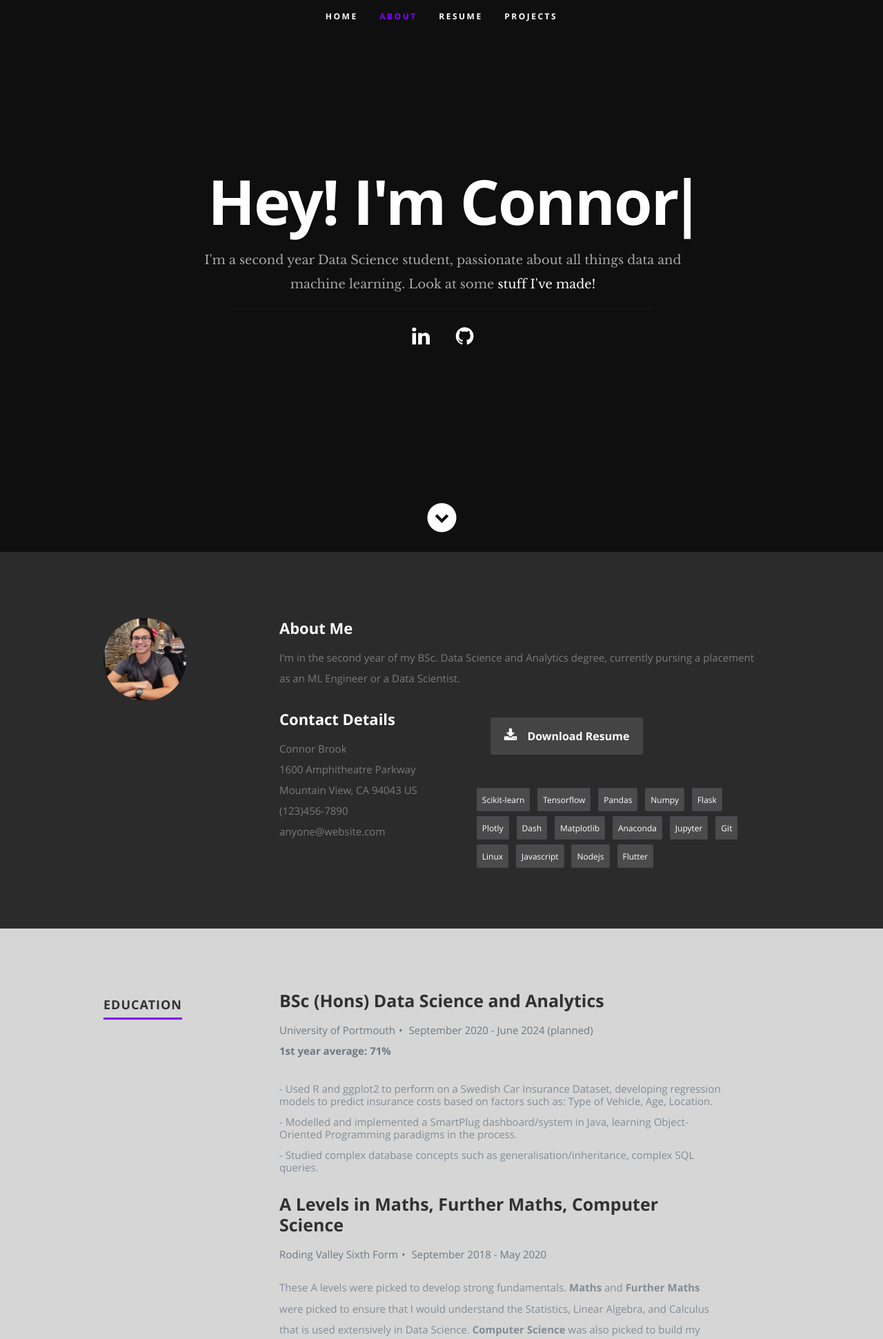
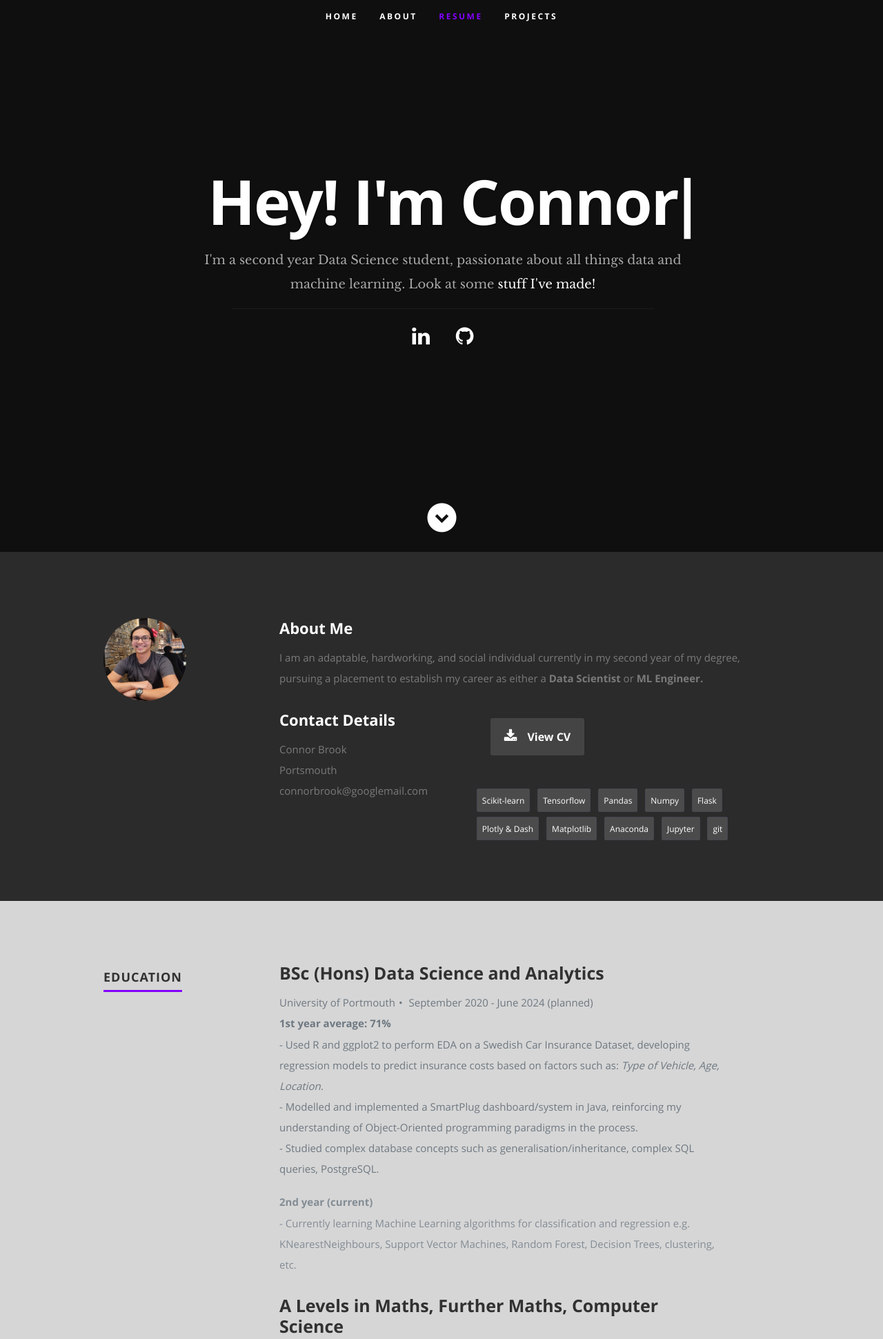
Before and after one commit to Viibrant/connorData.Science, a Flask app: page / in a window 1280 px wide. Shown: the top 1941 px of the page at 69% size. Run offline with Flask 2, Linux system fonts and the light colour scheme; some libraries are stand-ins or nearby versions.

Commit message:
amended details

```diff
--- a/templates/index.html
+++ b/templates/index.html
@@ -5,7 +5,6 @@
 <html class="no-js" lang="en">
 	<!--<![endif]-->
 	<head>
-
 		<!--- Basic Page Needs
     ================================================== -->
 		<meta charset="utf-8" />
@@ -13,8 +12,13 @@
 		<meta name="description" content="" />
 		<meta name="author" content="Connor Brook" />
 		<meta property="og:title" content="Connor Brook - Data Science student" />
-    <meta property="og:description" content="My CV/Portfolio/whatever you want to call it ;)" <meta property="og:type"
-        content="website" />
+		<meta
+			property="og:description"
+			content="My CV/Portfolio/whatever you want to call it ;)"
+			<meta
+			property="og:type"
+			content="website"
+		/>
 		<meta property="og:image" content="/static/assets/img/avatars/me.png" />
 		<meta property="og:url" content="https://www.connorData.Science" />
 
@@ -37,17 +41,13 @@
 		<script src="/static/js/modernizr.js"></script>
 		<script src="/static/js/typeit.index.umd.js"></script>
 
-
 		<!-- Favicons
 	================================================== -->
 		<link rel="shortcut icon" href="/static/favicon.png" />
 	</head>
 
-
-
-
 	<body>
-    <div id='loading_screen'></div>
+		<div id="loading_screen"></div>
 		<!-- Header
     ================================================== -->
 		<header id="home">
@@ -73,7 +73,8 @@
 				<div class="banner-text">
 					<h1 class="responsive-headline" id="type"></h1>
 					<h3>
-            I'm a second year Data Science student, passionate about all things data and machine learning. Look at some
+						I'm a second year Data Science student, passionate about all things
+						data and machine learning. Look at some
 						<a class="smoothscroll" href="#portfolio">stuff I've made! </a>
 					</h3>
 					<hr />
@@ -112,10 +113,9 @@
 					<h2>About Me</h2>
 
 					<p>
-            I'm in the second year of my
-            <span>BSc. Data Science and Analytics</span> degree, currently
-            pursing a placement as an <span>ML Engineer</span> or a
-            <span>Data Scientist</span>. <br />
+						I am an adaptable, hardworking, and social individual currently in
+						my second year of my degree, pursuing a placement to establish my
+						career as either a <b>Data Scientist</b> or <b>ML Engineer.</b>
 					</p>
 
 					<div class="row">
@@ -123,19 +123,17 @@
 							<h2>Contact Details</h2>
 							<p class="address">
 								<span>Connor Brook</span><br />
-                <span
-                  >1600 Amphitheatre Parkway<br />
-                  Mountain View, CA 94043 US </span
-                ><br />
-                <span>(123)456-7890</span><br />
-                <span>anyone@website.com</span>
+								<span>Portsmouth </span><br />
+								<span>connorbrook@googlemail.com</span>
 							</p>
 						</div>
 
 						<div class="columns download">
 							<p>
-                <a href="#" class="button"
-                  ><i class="fa fa-download"></i>Download Resume</a
+								<a
+									href="https://docs.google.com/document/d/1jROQGi0BFYiM3HxonFziT_lNFxg2jdLIosLFzE6yLUU/edit?usp=sharing"
+									class="button"
+									><i class="fa fa-download"></i>View CV</a
 								>
 							</p>
 						</div>
@@ -146,16 +144,11 @@
 								<li>Pandas</li>
 								<li>Numpy</li>
 								<li>Flask</li>
-                <li>Plotly</li>
-                <li>Dash</li>
+								<li>Plotly & Dash</li>
 								<li>Matplotlib</li>
 								<li>Anaconda</li>
 								<li>Jupyter</li>
-                <li>Git</li>
-                <li>Linux</li>
-                <li>Javascript</li>
-                <li>Nodejs</li>
-                <li>Flutter</li>
+								<li>git</li>
 							</ul>
 						</div>
 					</div>
@@ -184,27 +177,22 @@
 								University of Portmouth<span>&bull;</span>
 								<em class="date">September 2020 - June 2024 (planned)</em>
 								<br />
-                <b>1st year average: 71%</b>
+								<b>1st year average: 71%</b> <br />
+								- Used R and ggplot2 to perform EDA on a Swedish Car Insurance
+								Dataset, developing regression models to predict insurance costs
+								based on factors such as:
+								<i>Type of Vehicle, Age, Location.</i> <br />
+								- Modelled and implemented a SmartPlug dashboard/system in Java,
+								reinforcing my understanding of Object-Oriented programming
+								paradigms in the process. <br />
+								- Studied complex database concepts such as
+								generalisation/inheritance, complex SQL queries, PostgreSQL.
 							</p>
 							<p>
-              <ul>
-                <li>
-                  - Used R and ggplot2 to perform on a Swedish Car Insurance
-                  Dataset, developing regression models to predict insurance
-                  costs based on factors such as: Type of Vehicle, Age,
-                  Location.
-                </li>
-                <li>
-                  - Modelled and implemented a SmartPlug dashboard/system in
-                  Java, learning Object-Oriented Programming paradigms in the
-                  process.
-                </li>
-
-                <li>
-                  - Studied complex database concepts such as
-                  generalisation/inheritance, complex SQL queries.
-                </li>
-              </ul>
+								<b> 2nd year (current) </b> <br />
+								- Currently learning Machine Learning algorithms for
+								classification and regression e.g. KNearestNeighbours, Support
+								Vector Machines, Random Forest, Decision Trees, clustering, etc.
 							</p>
 						</div>
 					</div>
@@ -214,19 +202,14 @@
 						<div class="twelve columns">
 							<h3>A Levels in Maths, Further Maths, Computer Science</h3>
 							<p class="info">
-                Roding Valley Sixth Form<span
-                  >&bull;</span
-                >
+								Roding Valley Sixth Form<span>&bull;</span>
 								<em class="date">September 2018 - May 2020</em>
 							</p>
 							<p>
-                These A levels were picked to develop strong fundamentals.
-                <b>Maths</b> and <b>Further Maths </b> were picked to ensure
-                that I would understand the Statistics, Linear Algebra, and
-                Calculus that is used extensively in Data Science.
-                <b> Computer Science </b> was also picked to build my software
-                engineering background, important for a multi-discipline field
-                such as Data Science.
+								- Maths & Further Maths - essential for Data Science (e.g.
+								Statistics, Calculus, Linear Algebra) <br />
+								- Computer Science - provides a strong foundation in
+								programming/software engineering
 							</p>
 						</div>
 					</div>
@@ -251,30 +234,35 @@
 								TJ Morris <span>&bull;</span>
 								<em class="date">August 2018 - March 2020</em>
 							</p>
-              <p><ul>
-                <li> - Ensured a positive experience for customers at the checkouts.  </li>
-                <li> - Well versed in resolving customer difficulties and queries.   </li>
-                <li> - Able to maintain a level head in extremely stressful and fast paced situations, namely Christmas time.   </li>
-                <li> - Attention to detail, especially when it came to the display of merchandise and promotions. </li>
-              </ul></p>
+							<p>
+								- Delivered exceptional customer service, building rapport with
+								the local community <br />
+								- Able to maintain a level head in extremely stressful and fast
+								paced situations, namely Christmas time <br />
+								- Developed my communication skills, learning how to collaborate
+								with colleagues in an intense environment <br />
+								- Highly adaptable and dynamic as I volunteered to cover roles
+								outside of my assigned duties from cleaning to managerial shifts
+							</p>
 						</div>
 					</div>
 					<!-- item end -->
 
 					<div class="row item">
 						<div class="twelve columns">
-              <h3>Python & Computer Science Mentor</h3>
+							<h3>Python Mentor (Volunteer)</h3>
 							<p class="info">
 								Debden Park High School <span>&bull;</span>
 								<em class="date">September 2017 - June 2018</em>
 							</p>
 
-              <p><ul>
-                <li> - Responsible for teaching Python programming to both my year and the year above me </li>
-                <li> - Taught concepts such as conditionals, iteration, Object-Oriented programming, lambda functions </li>
-                <li> - This work taught me patience and how to teach people in different ways and different learning styles </li>
-
-              </p></ul>
+							<p>
+								- Taught concepts such as conditionals, iteration,
+								Object-Oriented programming, lambda functions <br />
+								- Accelerated the development of my interpersonal and teaching
+								skills, learning how to communicate technical concepts to a wide
+								variety of students with different learning needs
+							</p>
 						</div>
 					</div>
 					<!-- item end -->
@@ -345,7 +333,10 @@
 						<div class="columns portfolio-item">
 							<div class="item-wrap">
 								<a href="#modal-04" title="">
-                  <img alt="" src="/static/images/portfolio/into-the-light.jpg" />
+									<img
+										alt=""
+										src="/static/images/portfolio/into-the-light.jpg"
+									/>
 									<div class="overlay">
 										<div class="portfolio-item-meta">
 											<h5>Into The Light</h5>
@@ -681,7 +672,9 @@
 		<script src="https://ajax.googleapis.com/ajax/libs/jquery/1.10.2/jquery.min.js"></script>
 		<script>
 			window.jQuery ||
-        document.write('<script src="/static/js/jquery-1.10.2.min.js"><\/script>');
+				document.write(
+					'<script src="/static/js/jquery-1.10.2.min.js"><\/script>'
+				);
 		</script>
 		<script
 			type="text/javascript"
```
Lines whose indentation alone changed are shown as unchanged.
